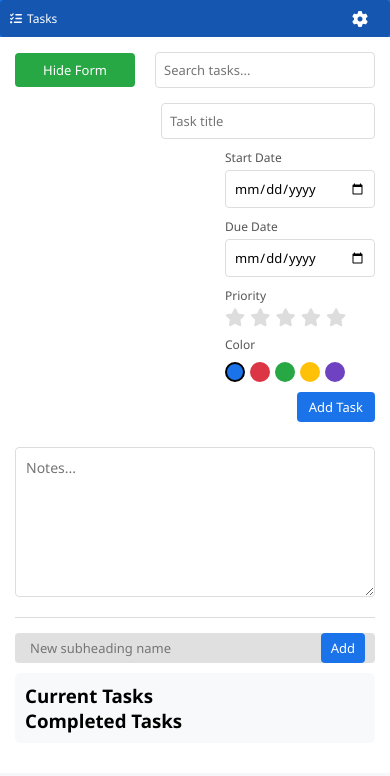
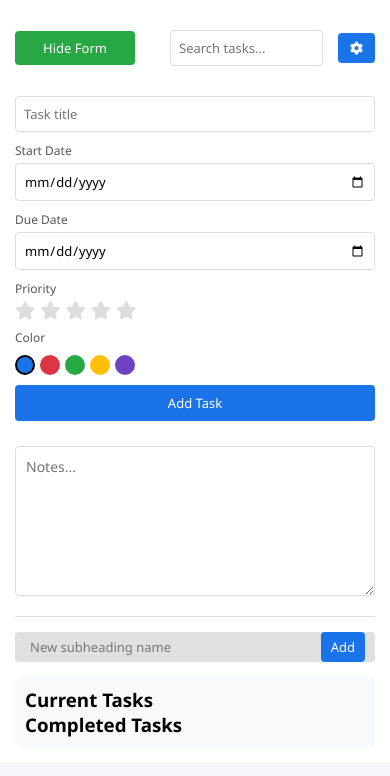
Before and after one commit to DrTHunter/Task-Flow-Pro-Sandbox, a plain HTML site: page index.html in a window 390 px wide. Both pictures are taken after a click on the button "New Task". Drawn offline with Linux system fonts and the light colour scheme.

Commit message:
Update index.html
Task tab 2.0

```diff
--- a/index.html
+++ b/index.html
@@ -3,7 +3,7 @@
 <head>
     <meta charset="UTF-8">
     <meta name="viewport" content="width=device-width, initial-scale=1.0">
-    <title>Tasks</title>
+    <title>Task Management</title>
     <link rel="stylesheet" href="https://cdnjs.cloudflare.com/ajax/libs/font-awesome/6.4.0/css/all.min.css">
     <style>
         * {
@@ -15,66 +15,16 @@
 
         body {
             background-color: #f5f7fa;
-            padding: 0;
-            display: flex;
             height: 100vh;
             overflow: hidden;
         }
 
-        .container {
-            flex: 1;
+        .content {
             background-color: white;
             height: 100vh;
             display: flex;
             flex-direction: column;
             overflow: hidden;
-        }
-
-        .tabs {
-            display: flex;
-            background-color: #1a73e8;
-            flex-wrap: wrap;
-            position: relative;
-        }
-
-        .tab-button {
-            padding: 12px 20px;
-            background: none;
-            border: none;
-            color: white;
-            cursor: pointer;
-            transition: background-color 0.3s;
-            font-size: 14px;
-            display: flex;
-            align-items: center;
-            gap: 5px;
-        }
-
-        .tab-button.active {
-            background-color: #1557b0;
-        }
-
-        .settings-button {
-            position: absolute;
-            right: 10px;
-            top: 50%;
-            transform: translateY(-50%);
-            background: none;
-            border: none;
-            color: white;
-            cursor: pointer;
-            font-size: 16px;
-        }
-
-        .tab-content {
-            display: none;
-            padding: 15px;
-            overflow-y: auto;
-            flex: 1;
-        }
-
-        .tab-content.active {
-            display: block;
         }
 
         .input-section {
@@ -87,6 +37,7 @@
             align-items: flex-end;
             border-bottom: 1px solid #ddd;
             padding-bottom: 15px;
+            margin: 15px;
         }
 
         .input-section.collapsed {
@@ -96,6 +47,27 @@
             visibility: hidden;
             border-bottom: none;
             padding-bottom: 0;
+        }
+
+        .wide-input-section {
+            display: flex;
+            flex-wrap: wrap;
+            align-items: flex-end;
+        }
+
+        .wide-input-section .input-group:first-child {
+            flex: 3;
+            min-width: 300px;
+        }
+
+        .wide-input-section .input-group:not(:first-child) {
+            flex: 1;
+            min-width: 150px;
+        }
+
+        .wide-input-section button {
+            margin-left: auto;
+            height: 36px;
         }
 
         .input-group {
@@ -138,7 +110,9 @@
             background-color: #f8f9fa;
             border-radius: 5px;
             padding: 10px;
-            margin-bottom: 15px;
+            margin: 15px;
+            flex: 1;
+            overflow-y: auto;
         }
 
         .task-item {
@@ -159,7 +133,6 @@
             background-color: #f8f9fa;
         }
 
-        /* UPDATED TASK STYLES - MODIFIED AS REQUESTED */
         .task-header {
             display: flex;
             align-items: center;
@@ -177,7 +150,7 @@
             padding: 5px;
             border: none;
             border-radius: 4px;
-            width: 65%; /* Reduced width by 35% */
+            width: 65%;
         }
 
         .complete-checkbox {
@@ -193,7 +166,7 @@
 
         .current-step {
             margin-top: 5px;
-            width: 65%; /* Reduced width by 35% */
+            width: 65%;
             min-height: 40px;
             max-height: 200px;
             padding: 5px;
@@ -205,7 +178,6 @@
             overflow-y: hidden;
             word-wrap: break-word;
         }
-        /* END OF UPDATED TASK STYLES */
 
         .task-meta {
             display: flex;
@@ -266,9 +238,8 @@
         }
 
         .search-container {
-            display: inline-flex;
-            flex-grow: 1;
-            margin-bottom: 0;
+            display: flex;
+            margin: 15px;
             align-items: center;
         }
 
@@ -391,7 +362,7 @@
         .new-subheading-bar {
             display: flex;
             gap: 5px;
-            margin: 10px 0;
+            margin: 10px 15px;
             height: 30px;
             background-color: #e0e0e0;
             padding: 5px 10px;
@@ -472,22 +443,26 @@
 
         @media (max-width: 768px) {
             body {
-                flex-direction: column;
                 height: auto;
             }
 
-            .container {
+            .content {
                 height: auto;
-            }
-
-            .tab-button {
-                flex: 1;
-                padding: 10px;
-                font-size: 12px;
             }
 
             .input-section {
                 flex-direction: column;
+            }
+
+            .wide-input-section .input-group:first-child,
+            .wide-input-section .input-group:not(:first-child) {
+                flex: 1 0 100%;
+                min-width: 100%;
+            }
+
+            .wide-input-section button {
+                margin-left: 0;
+                width: 100%;
             }
 
             .task-meta {
@@ -505,7 +480,6 @@
                 width: 100%;
             }
 
-            /* Responsive adjustments for the modified task layout */
             .task-title {
                 width: 100% !important;
             }
@@ -523,33 +497,26 @@
     </style>
 </head>
 <body>
-    <div class="container">
-        <div class="tabs">
-            <button class="tab-button active">
-                <i class="fas fa-tasks"></i> Tasks
-            </button>
-            <button class="settings-button" onclick="toggleSettingsMenu()">
-                <i class="fas fa-cog"></i>
-            </button>
-            <div class="settings-menu" id="settingsMenu">
-                <button class="reset-btn" onclick="resetAllData()">
-                    Reset All Data
-                </button>
-            </div>
-        </div>
-
-        <!-- Tasks Tab -->
-        <div id="tasks" class="tab-content active">
-            <div style="display: flex; align-items: center; margin-bottom: 15px;">
+    <div class="content" id="content">
+        <div id="tasks-content">
+            <div style="display: flex; align-items: center; margin: 15px;">
                 <button class="new-item-btn" onclick="toggleInputs('tasks')">
                     <i class="fas fa-plus"></i> New Task
                 </button>
                 <div class="search-container">
                     <input type="text" class="search-bar" id="taskSearch" placeholder="Search tasks..." oninput="searchTasks()">
                 </div>
+                <button class="settings-button" onclick="toggleSettingsMenu()" style="margin-left: auto;">
+                    <i class="fas fa-cog"></i>
+                </button>
+                <div class="settings-menu" id="settingsMenu">
+                    <button class="reset-btn" onclick="resetAllData()">
+                        Reset All Data
+                    </button>
+                </div>
             </div>
 
-            <div class="input-section collapsed">
+            <div class="input-section collapsed wide-input-section">
                 <div class="input-group">
                     <input type="text" id="taskTitle" placeholder="Task title">
                 </div>
@@ -624,8 +591,8 @@
 
         // Toggle input sections
         function toggleInputs(tab) {
-            const inputSection = document.querySelector(`#${tab} .input-section`);
-            const toggleBtn = document.querySelector(`#${tab} .new-item-btn`);
+            const inputSection = document.querySelector(`#${tab}-content .input-section`);
+            const toggleBtn = document.querySelector(`#${tab}-content .new-item-btn`);
 
             inputSection.classList.toggle('collapsed');
 
```
